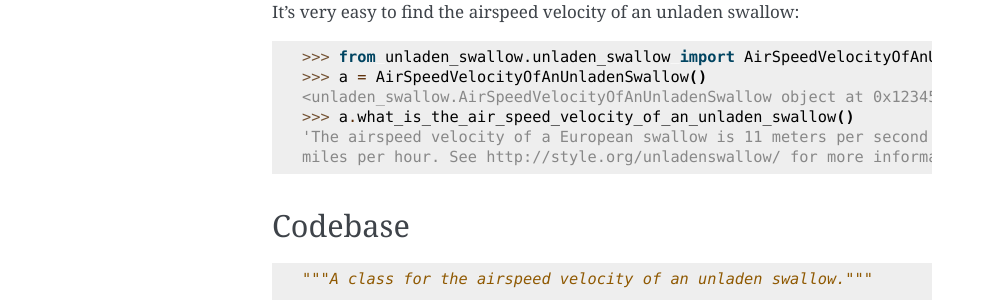
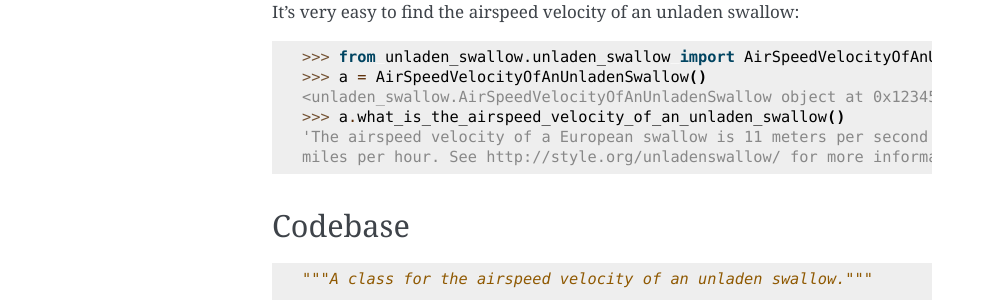
Before and after one commit to karlsaintlucy/unladen_swallow, a Sphinx documentation site: the page built from unladen_swallow/docs/source/index.rst, in a window 1280 px wide. Shown: the part 517-817 px from the top of the page, without its empty margins (148-1140 px from the left). Built offline with Sphinx 7.4.7, drawn with Linux system fonts in a browser that asks for light colours.

Commit message:
Fix function name in documentation.

```diff
--- a/unladen_swallow/docs/source/index.rst
+++ b/unladen_swallow/docs/source/index.rst
@@ -33,7 +33,7 @@ It's very easy to find the airspeed velocity of an unladen swallow:
     >>> from unladen_swallow.unladen_swallow import AirSpeedVelocityOfAnUnladenSwallow
     >>> a = AirSpeedVelocityOfAnUnladenSwallow()
     <unladen_swallow.AirSpeedVelocityOfAnUnladenSwallow object at 0x123456789>
-    >>> a.what_is_the_air_speed_velocity_of_an_unladen_swallow()
+    >>> a.what_is_the_airspeed_velocity_of_an_unladen_swallow()
     'The airspeed velocity of a European swallow is 11 meters per second or 24
     miles per hour. See http://style.org/unladenswallow/ for more information.'
 
```
Also changed, not shown: README.md (+1 -1 lines).
